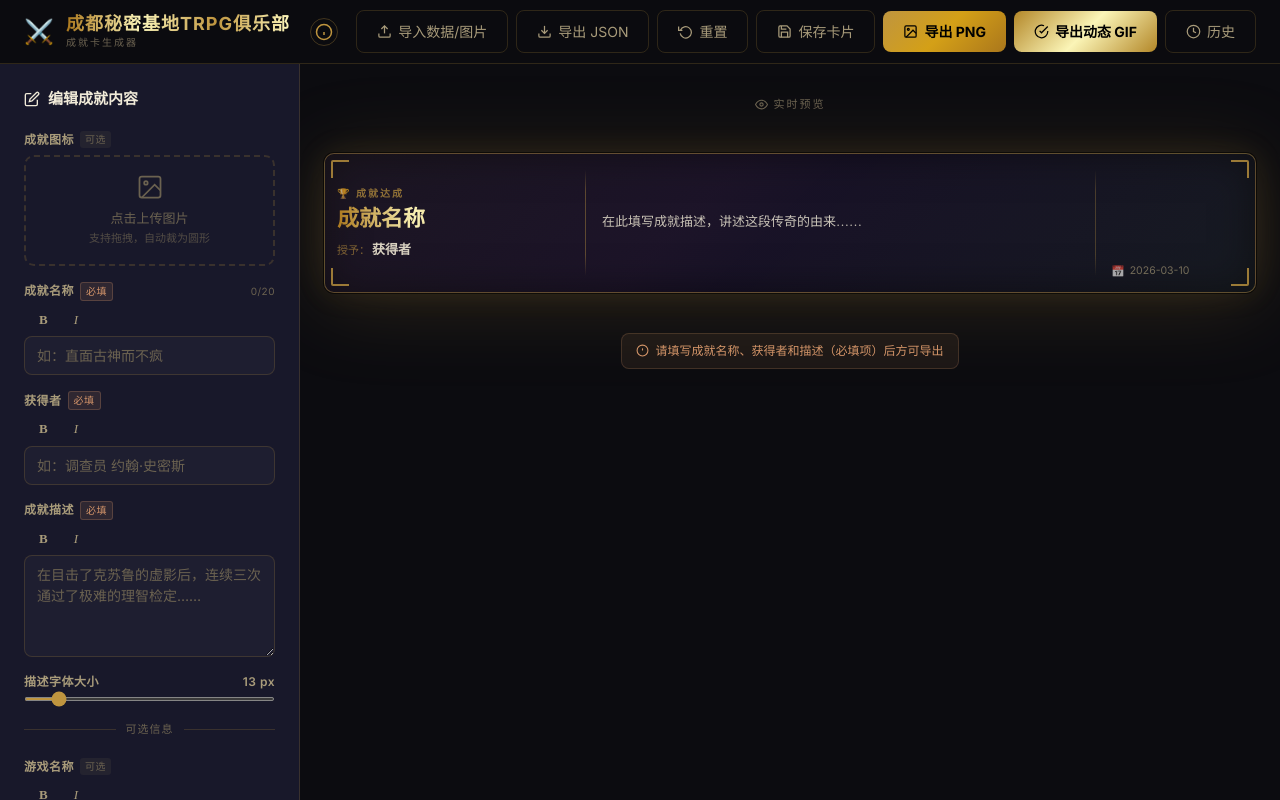
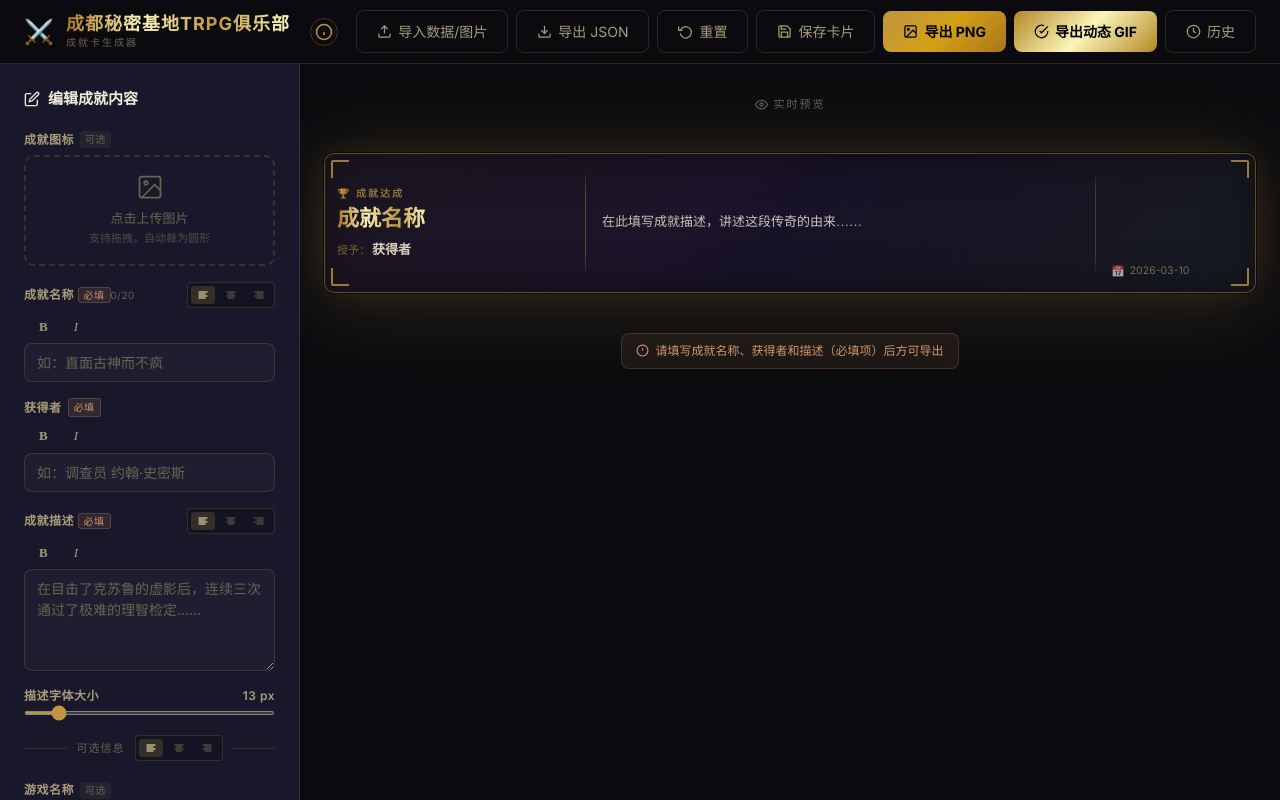
Before and after one commit to jeffdyuyi/trpg-achievement-forge, a Vue app: page / in a window 1280 px wide. Shown: the top 800 px of the page. Built offline with nearby package versions, Linux system fonts and the light colour scheme; a web font is replaced by a local one.

Commit message:
feat: 三段文字模块均支持独立的左中右排版功能

```diff
--- a/src/components/AchievementCard.vue
+++ b/src/components/AchievementCard.vue
@@ -18,7 +18,7 @@
       </div>
 
       <!-- Center-left: Core info -->
-      <div class="card-core">
+      <div class="card-core" :style="coreAlignStyle">
         <!-- Achievement badge label -->
         <div class="card-badge-label">🏆 成就达成</div>
         <!-- Title with golden shimmer -->
@@ -35,11 +35,11 @@
 
       <!-- Center-right: Description -->
       <div class="card-desc-area">
-        <p class="card-description" :style="{ fontSize: (form.descriptionFontSize || 13) + 'px' }" v-html="form.description || '在此填写成就描述，讲述这段传奇的由来……'"></p>
+        <p class="card-description" :style="descAlignStyle" v-html="form.description || '在此填写成就描述，讲述这段传奇的由来……'"></p>
       </div>
 
       <!-- Right: Metadata -->
-      <div class="card-meta-area">
+      <div class="card-meta-area" :style="metaAlignStyle">
         <div v-if="form.gameName" class="card-meta-item">
           <span class="card-meta-icon">🎲</span>
           <span v-html="form.gameName"></span>
@@ -98,6 +98,27 @@ const customStyle = computed(() => {
     return { background: form.value.customBgColor }
   }
   return {}
+})
+
+// Alignment computed styles
+const coreAlignStyle = computed(() => {
+  const align = form.value.coreAlign || 'left'
+  const alignItems = align === 'center' ? 'center' : align === 'right' ? 'flex-end' : 'flex-start'
+  return { textAlign: align, alignItems }
+})
+
+const descAlignStyle = computed(() => {
+  const align = form.value.descAlign || 'left'
+  return {
+    textAlign: align,
+    fontSize: (form.value.descriptionFontSize || 13) + 'px'
+  }
+})
+
+const metaAlignStyle = computed(() => {
+  const align = form.value.metaAlign || 'left'
+  const alignItems = align === 'center' ? 'center' : align === 'right' ? 'flex-end' : 'flex-start'
+  return { textAlign: align, alignItems }
 })
 </script>
 
--- a/src/components/EditorPanel.vue
+++ b/src/components/EditorPanel.vue
@@ -33,11 +33,24 @@
 
     <!-- Title (required) -->
     <div class="form-group">
-      <label class="form-label">
-        成就名称 <span class="required-tag">必填</span>
-        <span class="char-count" :class="{ warn: (form.title?.length || 0) > 16 }">
-          {{ form.title?.length || 0 }}/20
+      <label class="form-label" style="display:flex; justify-content:space-between; align-items:center;">
+        <span>
+          成就名称 <span class="required-tag">必填</span>
+          <span class="char-count" :class="{ warn: (form.title?.length || 0) > 16 }">
+            {{ form.title?.length || 0 }}/20
+          </span>
         </span>
+        <div class="text-align-control">
+          <button type="button" class="align-btn" :class="{active: form.coreAlign === 'left'}" @click="form.coreAlign = 'left'" title="主信息局左">
+            <svg width="12" height="12" viewBox="0 0 24 24" fill="none" stroke="currentColor" stroke-width="2"><line x1="17" y1="10" x2="3" y2="10"/><line x1="21" y1="6" x2="3" y2="6"/><line x1="21" y1="14" x2="3" y2="14"/><line x1="17" y1="18" x2="3" y2="18"/></svg>
+          </button>
+          <button type="button" class="align-btn" :class="{active: form.coreAlign === 'center'}" @click="form.coreAlign = 'center'" title="主信息居中">
+            <svg width="12" height="12" viewBox="0 0 24 24" fill="none" stroke="currentColor" stroke-width="2"><line x1="18" y1="10" x2="6" y2="10"/><line x1="21" y1="6" x2="3" y2="6"/><line x1="21" y1="14" x2="3" y2="14"/><line x1="18" y1="18" x2="6" y2="18"/></svg>
+          </button>
+          <button type="button" class="align-btn" :class="{active: form.coreAlign === 'right'}" @click="form.coreAlign = 'right'" title="主信息居右">
+            <svg width="12" height="12" viewBox="0 0 24 24" fill="none" stroke="currentColor" stroke-width="2"><line x1="21" y1="10" x2="7" y2="10"/><line x1="21" y1="6" x2="3" y2="6"/><line x1="21" y1="14" x2="3" y2="14"/><line x1="21" y1="18" x2="7" y2="18"/></svg>
+          </button>
+        </div>
       </label>
       <RichInput
         v-model="form.title"
@@ -57,7 +70,20 @@
 
     <!-- Description (required) -->
     <div class="form-group">
-      <label class="form-label">成就描述 <span class="required-tag">必填</span></label>
+      <label class="form-label" style="display:flex; justify-content:space-between; align-items:center;">
+        <span>成就描述 <span class="required-tag">必填</span></span>
+        <div class="text-align-control">
+          <button type="button" class="align-btn" :class="{active: form.descAlign === 'left'}" @click="form.descAlign = 'left'" title="描述居左">
+            <svg width="12" height="12" viewBox="0 0 24 24" fill="none" stroke="currentColor" stroke-width="2"><line x1="17" y1="10" x2="3" y2="10"/><line x1="21" y1="6" x2="3" y2="6"/><line x1="21" y1="14" x2="3" y2="14"/><line x1="17" y1="18" x2="3" y2="18"/></svg>
+          </button>
+          <button type="button" class="align-btn" :class="{active: form.descAlign === 'center'}" @click="form.descAlign = 'center'" title="描述居中">
+            <svg width="12" height="12" viewBox="0 0 24 24" fill="none" stroke="currentColor" stroke-width="2"><line x1="18" y1="10" x2="6" y2="10"/><line x1="21" y1="6" x2="3" y2="6"/><line x1="21" y1="14" x2="3" y2="14"/><line x1="18" y1="18" x2="6" y2="18"/></svg>
+          </button>
+          <button type="button" class="align-btn" :class="{active: form.descAlign === 'right'}" @click="form.descAlign = 'right'" title="描述居右">
+            <svg width="12" height="12" viewBox="0 0 24 24" fill="none" stroke="currentColor" stroke-width="2"><line x1="21" y1="10" x2="7" y2="10"/><line x1="21" y1="6" x2="3" y2="6"/><line x1="21" y1="14" x2="3" y2="14"/><line x1="21" y1="18" x2="7" y2="18"/></svg>
+          </button>
+        </div>
+      </label>
       <RichInput
         multiline
         v-model="form.description"
@@ -85,6 +111,17 @@
     <!-- Separator -->
     <div class="form-separator">
       <span>可选信息</span>
+      <div class="text-align-control" style="margin-left: auto;">
+        <button type="button" class="align-btn" :class="{active: form.metaAlign === 'left'}" @click="form.metaAlign = 'left'" title="信息居左">
+          <svg width="12" height="12" viewBox="0 0 24 24" fill="none" stroke="currentColor" stroke-width="2"><line x1="17" y1="10" x2="3" y2="10"/><line x1="21" y1="6" x2="3" y2="6"/><line x1="21" y1="14" x2="3" y2="14"/><line x1="17" y1="18" x2="3" y2="18"/></svg>
+        </button>
+        <button type="button" class="align-btn" :class="{active: form.metaAlign === 'center'}" @click="form.metaAlign = 'center'" title="信息居中">
+          <svg width="12" height="12" viewBox="0 0 24 24" fill="none" stroke="currentColor" stroke-width="2"><line x1="18" y1="10" x2="6" y2="10"/><line x1="21" y1="6" x2="3" y2="6"/><line x1="21" y1="14" x2="3" y2="14"/><line x1="18" y1="18" x2="6" y2="18"/></svg>
+        </button>
+        <button type="button" class="align-btn" :class="{active: form.metaAlign === 'right'}" @click="form.metaAlign = 'right'" title="信息居右">
+          <svg width="12" height="12" viewBox="0 0 24 24" fill="none" stroke="currentColor" stroke-width="2"><line x1="21" y1="10" x2="7" y2="10"/><line x1="21" y1="6" x2="3" y2="6"/><line x1="21" y1="14" x2="3" y2="14"/><line x1="21" y1="18" x2="7" y2="18"/></svg>
+        </button>
+      </div>
     </div>
 
     <!-- Game Name -->
@@ -390,5 +427,34 @@ function handleIconDrop(e) {
   padding: 2px;
 }
 
+/* Align Controls */
+.text-align-control {
+  display: flex;
+  gap: 4px;
+  background: rgba(0, 0, 0, 0.2);
+  border-radius: 4px;
+  padding: 3px;
+  border: 1px solid var(--border-subtle);
+}
+.align-btn {
+  background: transparent;
+  border: none;
+  color: var(--text-muted);
+  padding: 3px 6px;
+  border-radius: 3px;
+  cursor: pointer;
+  display: flex;
+  align-items: center;
+  justify-content: center;
+  transition: all 0.2s;
+}
+.align-btn:hover {
+  background: rgba(255, 255, 255, 0.05);
+}
+.align-btn.active {
+  background: rgba(191,149,63,0.2);
+  color: var(--gold-2);
+}
+
 .mt-2 { margin-top: 8px; }
 </style>
--- a/src/stores/achievement.js
+++ b/src/stores/achievement.js
@@ -9,10 +9,13 @@ export const useAchievementStore = defineStore('achievement', () => {
     const form = ref({
         title: '',
         recipient: '',
+        coreAlign: 'left',
         description: '',
+        descAlign: 'left',
         descriptionFontSize: 13,
         gameName: '',
         issuer: '',
+        metaAlign: 'left',
         date: new Date().toISOString().slice(0, 10),
         backgroundTheme: 'dark',
         iconBase64: '',
@@ -58,6 +61,9 @@ export const useAchievementStore = defineStore('achievement', () => {
             description: form.value.description,
             iconBase64: form.value.iconBase64,
             metadata: {
+                coreAlign: form.value.coreAlign,
+                descAlign: form.value.descAlign,
+                metaAlign: form.value.metaAlign,
                 descriptionFontSize: form.value.descriptionFontSize,
                 gameName: form.value.gameName,
                 issuer: form.value.issuer,
@@ -100,11 +106,14 @@ export const useAchievementStore = defineStore('achievement', () => {
     function loadRecord(record) {
         form.value.title = record.title || ''
         form.value.recipient = record.recipient || ''
+        form.value.coreAlign = record.metadata?.coreAlign || 'left'
         form.value.description = record.description || ''
+        form.value.descAlign = record.metadata?.descAlign || 'left'
         form.value.descriptionFontSize = record.metadata?.descriptionFontSize || 13
         form.value.iconBase64 = record.iconBase64 || ''
         form.value.gameName = record.metadata?.gameName || ''
         form.value.issuer = record.metadata?.issuer || ''
+        form.value.metaAlign = record.metadata?.metaAlign || 'left'
         form.value.date = record.metadata?.date || new Date().toISOString().slice(0, 10)
         form.value.backgroundTheme = record.style?.backgroundTheme || 'dark'
         form.value.customBgColor = record.style?.customBgColor || '#0f0c20'
@@ -116,10 +125,13 @@ export const useAchievementStore = defineStore('achievement', () => {
         form.value = {
             title: '',
             recipient: '',
+            coreAlign: 'left',
             description: '',
+            descAlign: 'left',
             descriptionFontSize: 13,
             gameName: '',
             issuer: '',
+            metaAlign: 'left',
             date: new Date().toISOString().slice(0, 10),
             backgroundTheme: 'dark',
             iconBase64: '',
```
